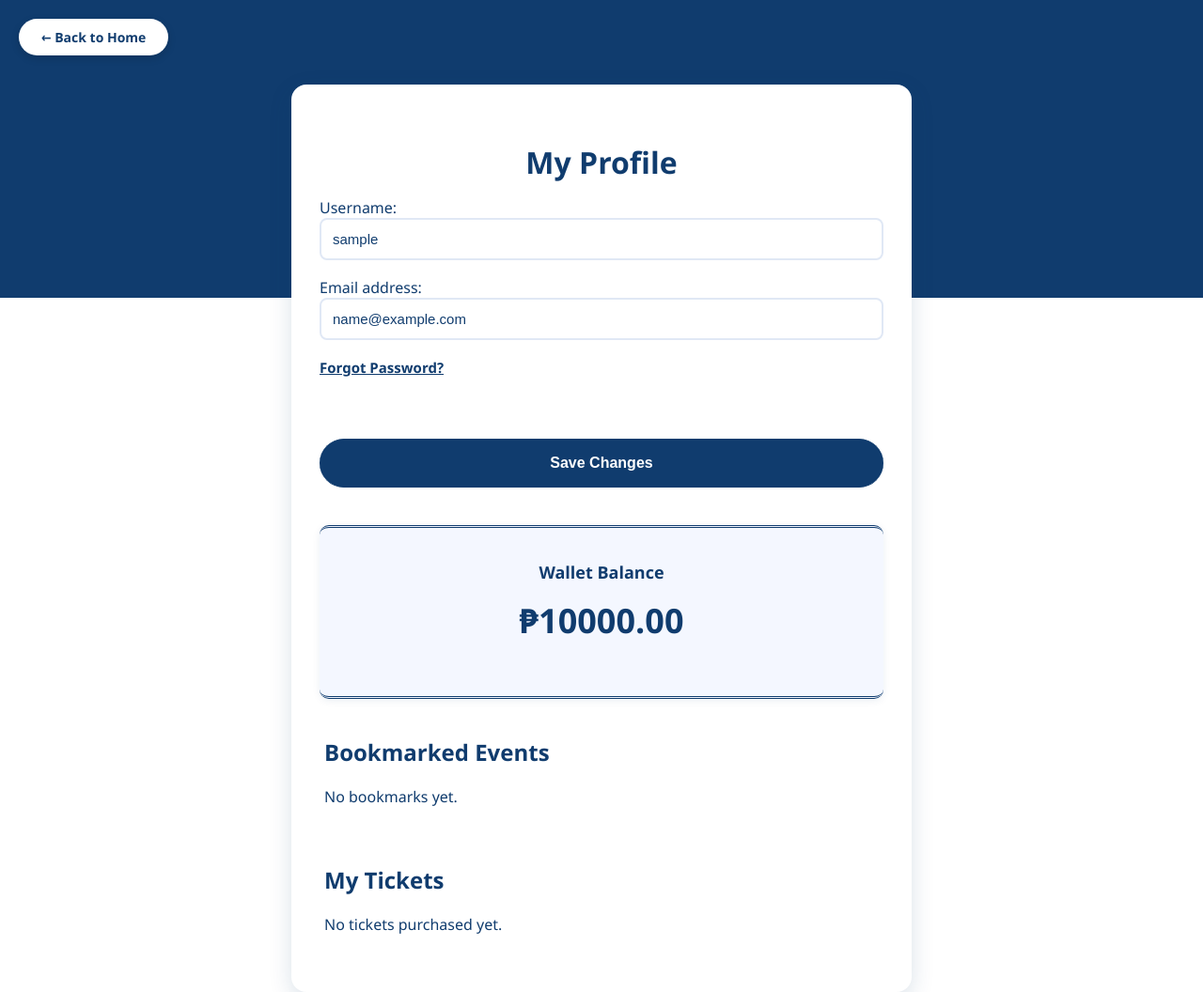
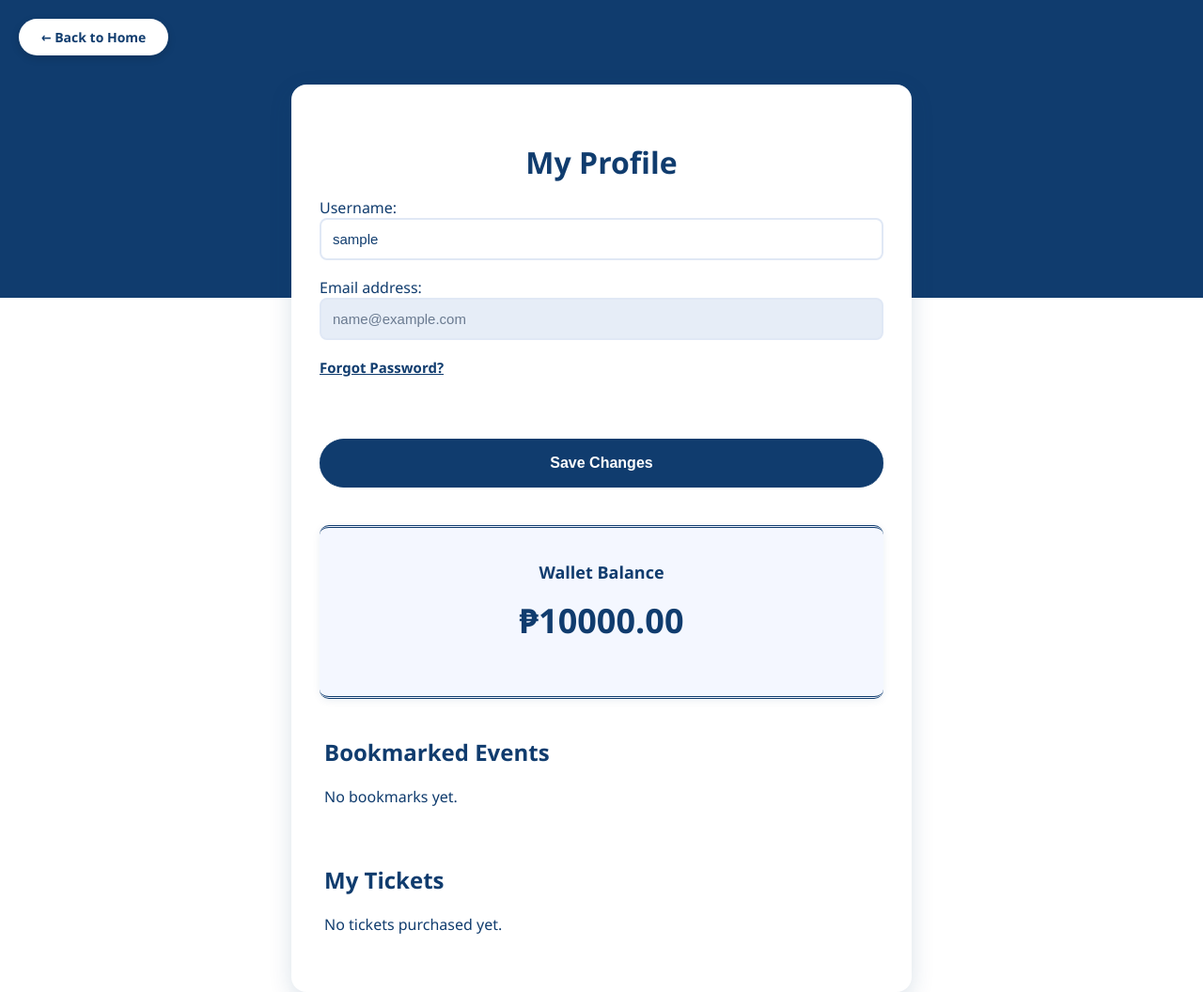
Before and after one commit to Gongz024/CSIT327-G2-QREntry, a Django app: page /accounts/profile/ in a window 1280 px wide. Shown: the whole page at 94% size. Run offline with Django 5.2, Linux system fonts and the light colour scheme; the visitor is signed in with stand-in values (Sample User, id 1).

Commit message:
disable email changes

```diff
--- a/accounts/forms.py
+++ b/accounts/forms.py
@@ -12,9 +12,22 @@ class UserUpdateForm(forms.ModelForm):
         model = User
         fields = ['username', 'email']
         widgets = {
-            'username': forms.TextInput(attrs={'class': 'input-field', 'placeholder': 'Username'}),
-            'email': forms.EmailInput(attrs={'class': 'input-field', 'placeholder': 'Email'}),
+            'username': forms.TextInput(attrs={
+                'class': 'input-field',
+                'placeholder': 'Username'
+            }),
+            'email': forms.EmailInput(attrs={
+                'class': 'input-field',
+                'placeholder': 'Email',
+                'readonly': 'readonly',   # <-- user cannot edit
+                'style': 'background-color:#e6edf7; cursor:not-allowed;'  # nicer design
+            }),
         }
+
+    def __init__(self, *args, **kwargs):
+        super().__init__(*args, **kwargs)
+        # Force-disable email field (Django-level lock)
+        self.fields['email'].disabled = True
 
 class ProfileUpdateForm(forms.ModelForm):
     class Meta:
--- a/static/css/user_profile_style.css
+++ b/static/css/user_profile_style.css
@@ -229,6 +229,14 @@ hr {
     border-left: 5px solid #0d6efd;
 }
 
+input[disabled], input[readonly] {
+    background-color: #e6edf7 !important;
+    color: #6a7a90 !important;
+    cursor: not-allowed !important;
+    opacity: 1 !important;
+}
+
+
 /* Animation */
 @keyframes fadeSlideDown {
     from {
```
